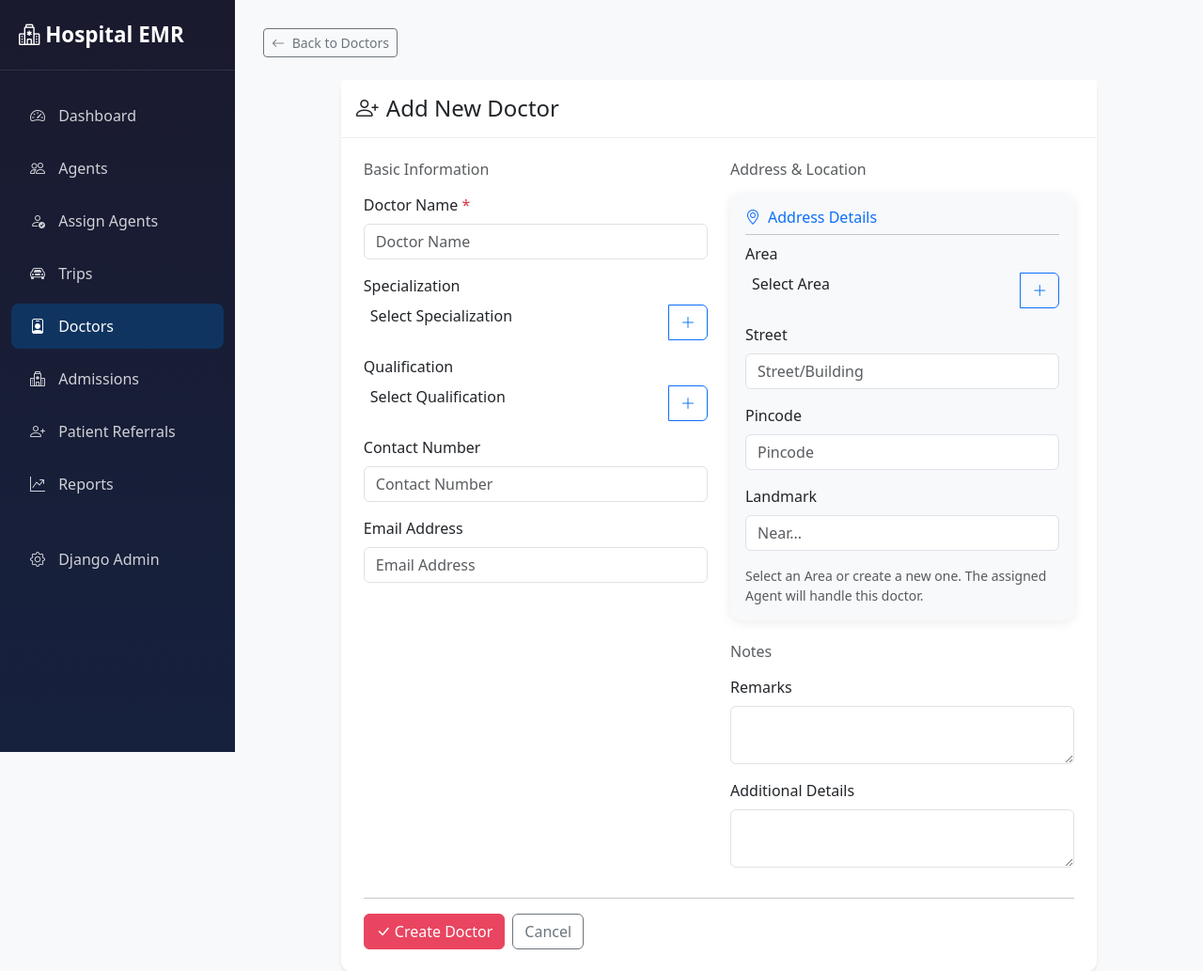
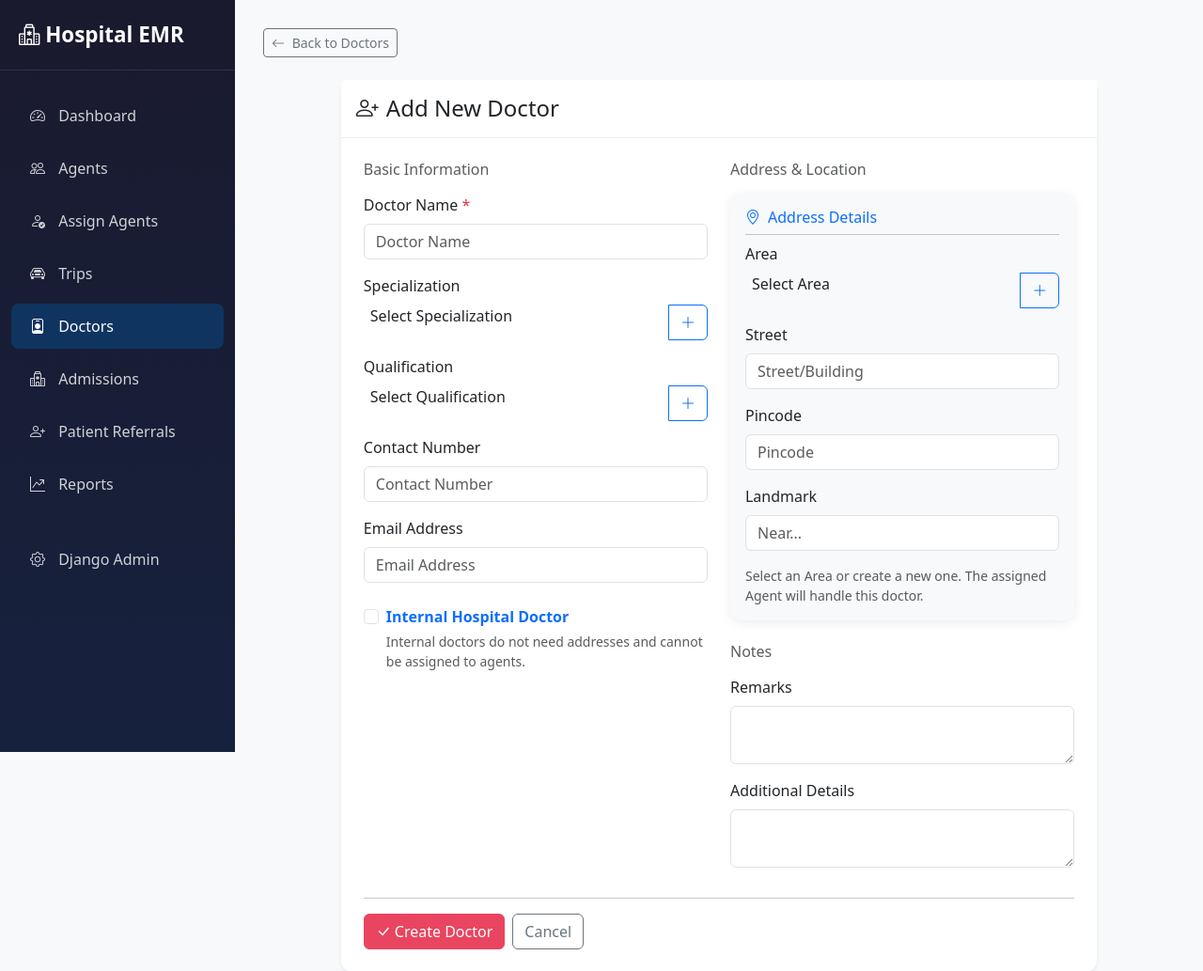
Before and after one commit to Thebored1/hospitalemr-backend, a Django app: page /portal/doctors/create/ in a window 1280 px wide. Shown: the top 1033 px of the page at 94% size. Run offline with Django 5.2, Linux system fonts and the light colour scheme; a user stored in the database is signed in; data that the repository does not hold is empty; some libraries are stand-ins or nearby versions.

Commit message:
Add Internal Doctor tracking logic and UI updates

```diff
--- a/core/models.py
+++ b/core/models.py
@@ -185,9 +185,12 @@ class DoctorReferral(models.Model):
     remarks = models.TextField(blank=True, null=True)
     additional_details = models.TextField(blank=True, null=True)
     created_at = models.DateTimeField(auto_now_add=True)
+    is_internal = models.BooleanField(default=False, help_text="Internal doctors do not need addresses and cannot be assigned to agents.")
+
     DOCTOR_STATUS_CHOICES = (
         ('Assigned', 'Assigned'),
         ('Referred', 'Referred'),
+        ('Internal', 'Internal'),
     )
     status = models.CharField(max_length=50, choices=DOCTOR_STATUS_CHOICES, default='Assigned')
     visit_image = models.ImageField(upload_to='doctor_visits/', null=True, blank=True)
--- a/portal/forms.py
+++ b/portal/forms.py
@@ -102,6 +102,11 @@ class DoctorAssignmentForm(forms.Form):
         max_length=10,
         widget=forms.TextInput(attrs={'class': 'form-control', 'placeholder': 'PIN *'})
     )
+    is_internal = forms.BooleanField(
+        required=False,
+        widget=forms.CheckboxInput(attrs={'class': 'form-check-input'}),
+        label='Internal Hospital Doctor'
+    )
 
 
 class AreaForm(forms.ModelForm):
@@ -165,6 +170,7 @@ class DoctorForm(forms.ModelForm):
         fields = [
             'name',
             'contact_number', 'email',
+            'is_internal',
             # Address fields removed - handled by AddressForm
             'remarks', 'additional_details'
         ]
@@ -172,6 +178,7 @@ class DoctorForm(forms.ModelForm):
             'name': forms.TextInput(attrs={'class': 'form-control', 'placeholder': 'Doctor Name'}),
             'contact_number': forms.TextInput(attrs={'class': 'form-control', 'placeholder': 'Contact Number'}),
             'email': forms.EmailInput(attrs={'class': 'form-control', 'placeholder': 'Email Address'}),
+            'is_internal': forms.CheckboxInput(attrs={'class': 'form-check-input'}),
             'remarks': forms.Textarea(attrs={'class': 'form-control', 'rows': 2}),
             'additional_details': forms.Textarea(attrs={'class': 'form-control', 'rows': 2}),
         }
@@ -200,6 +207,8 @@ class DoctorForm(forms.ModelForm):
                 field.widget.attrs['class'] = 'form-select'
             elif isinstance(field.widget, forms.Textarea):
                 field.widget.attrs['class'] = 'form-control'
+            elif isinstance(field.widget, forms.CheckboxInput):
+                 field.widget.attrs['class'] = 'form-check-input'
             else:
                 field.widget.attrs['class'] = 'form-control'
 
@@ -223,7 +232,10 @@ class DoctorForm(forms.ModelForm):
         # Always set default for portal entry
         if not instance.pk:
             instance.agent = None
-            instance.status = 'Assigned'
+            if instance.is_internal:
+                instance.status = 'Internal'
+            else:
+                instance.status = 'Assigned'
 
         if commit:
             instance.save()
--- a/portal/templates/portal/doctors/form.html
+++ b/portal/templates/portal/doctors/form.html
@@ -62,12 +62,23 @@
                                 <label class="form-label">Email Address</label>
                                 {{ form.email }}
                             </div>
+
+                            <div class="mb-3 form-check mt-4">
+                                {{ form.is_internal }}
+                                <label class="form-check-label fw-bold text-primary"
+                                    for="{{ form.is_internal.id_for_label }}">
+                                    Internal Hospital Doctor
+                                </label>
+                                <div class="form-text small text-muted">
+                                    Internal doctors do not need addresses and cannot be assigned to agents.
+                                </div>
+                            </div>
                         </div>
 
                         <!-- Right Column: Location & Notes -->
                         <div class="col-md-6">
                             <h6 class="text-muted mb-3">Address & Location</h6>
-                            <div class="card bg-light border-0 mb-3">
+                            <div class="card bg-light border-0 mb-3" id="address-card">
                                 <div class="card-body">
                                     <h6 class="card-title text-primary"><i class="bi bi-geo-alt me-2"></i>Address
                                         Details</h6>
@@ -285,6 +296,26 @@
         handleModalSubmit('#createAreaForm', '#createAreaModal');
         handleModalSubmit('#createSpecializationForm', '#createSpecializationModal');
         handleModalSubmit('#createQualificationForm', '#createQualificationModal');
+
+        // Internal Doctor Toggle Logic
+        function toggleAddressSection() {
+            var isInternal = $('#id_is_internal').is(':checked');
+            if (isInternal) {
+                $('#address-card').slideUp(300);
+                // Optionally clear values or disable requirements
+                $('#address-card input, #address-card select').prop('disabled', true);
+            } else {
+                $('#address-card').slideDown(300);
+                $('#address-card input, #address-card select').prop('disabled', false);
+            }
+        }
+
+        // Run on page load
+        toggleAddressSection();
+
+        // Run on change
+        $('#id_is_internal').on('change', toggleAddressSection);
+
     });
 </script>
 {% endblock %}
--- a/portal/views.py
+++ b/portal/views.py
@@ -372,11 +372,20 @@ class DoctorCreateView(PortalMixin, CreateView):
     def form_valid(self, form):
         context = self.get_context_data()
         address_form = context['address_form']
-        if address_form.is_valid():
+
+        # If it's an internal doctor, we don't need address validation
+        is_internal = form.cleaned_data.get('is_internal', False)
+
+        if is_internal or address_form.is_valid():
             self.object = form.save(commit=False)
-            # Create address first
-            address = address_form.save()
-            self.object.address_details = address
+
+            if is_internal:
+                self.object.address_details = None
+            else:
+                # Create address first
+                address = address_form.save()
+                self.object.address_details = address
+
             self.object.save()
             messages.success(self.request, f'Doctor "{self.object.name}" created successfully.')
             return redirect(self.success_url)
@@ -408,13 +417,19 @@ class DoctorUpdateView(PortalMixin, UpdateView):
     def form_valid(self, form):
         context = self.get_context_data()
         address_form = context['address_form']
-        if address_form.is_valid():
+
+        is_internal = form.cleaned_data.get('is_internal', False)
+
+        if is_internal or address_form.is_valid():
             self.object = form.save(commit=False)
 
-            # Save address
-            if address_form.has_changed():
-                address = address_form.save()
-                self.object.address_details = address
+            if is_internal:
+                self.object.address_details = None
+            else:
+                # Save address only if it's changed and valid
+                if address_form.has_changed():
+                    address = address_form.save()
+                    self.object.address_details = address
 
             self.object.save()
             messages.success(self.request, f'Doctor "{self.object.name}" updated successfully.')
```
Also changed, not shown: portal/templates/portal/doctors/detail.html (+9 -2 lines), core/migrations/0030_alter_admission_options_alter_doctorreferral_options_and_more.py (added), core/migrations/0031_alter_doctorreferral_is_internal_and_more.py (added), portal/templates/portal/doctors/list.html (line endings or trailing spaces).
